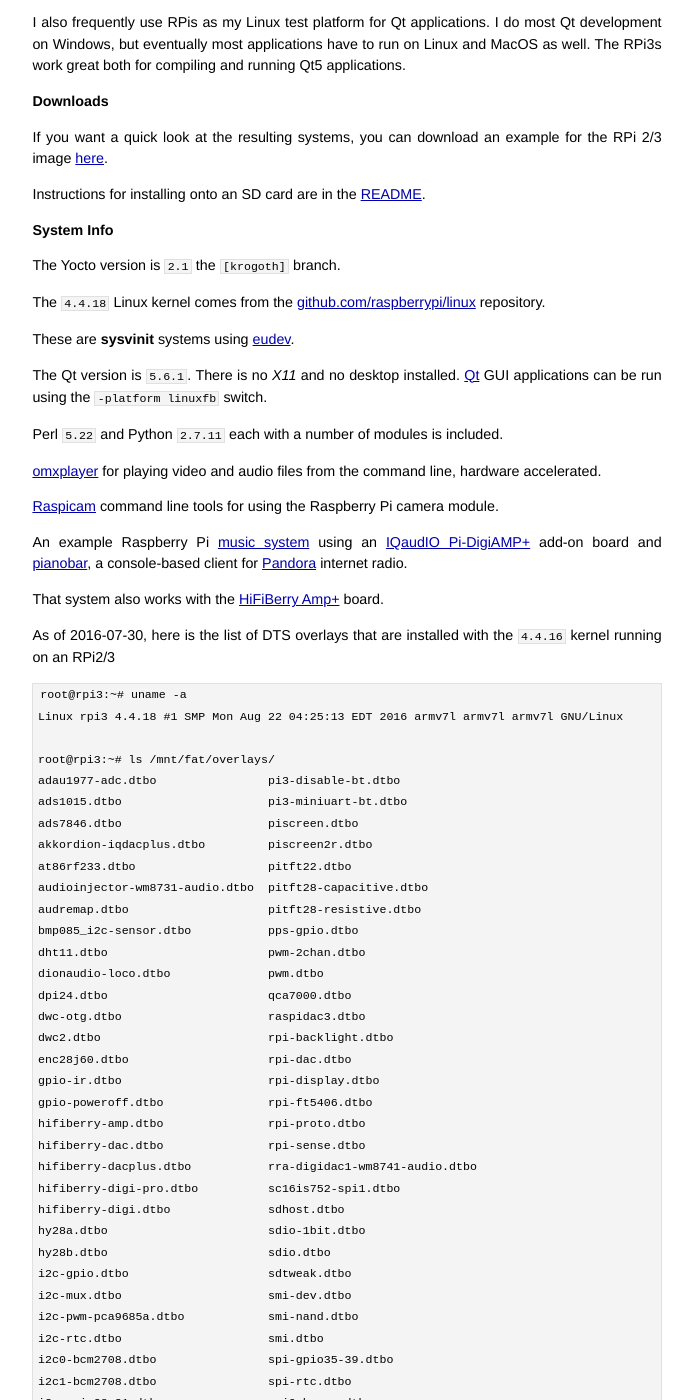
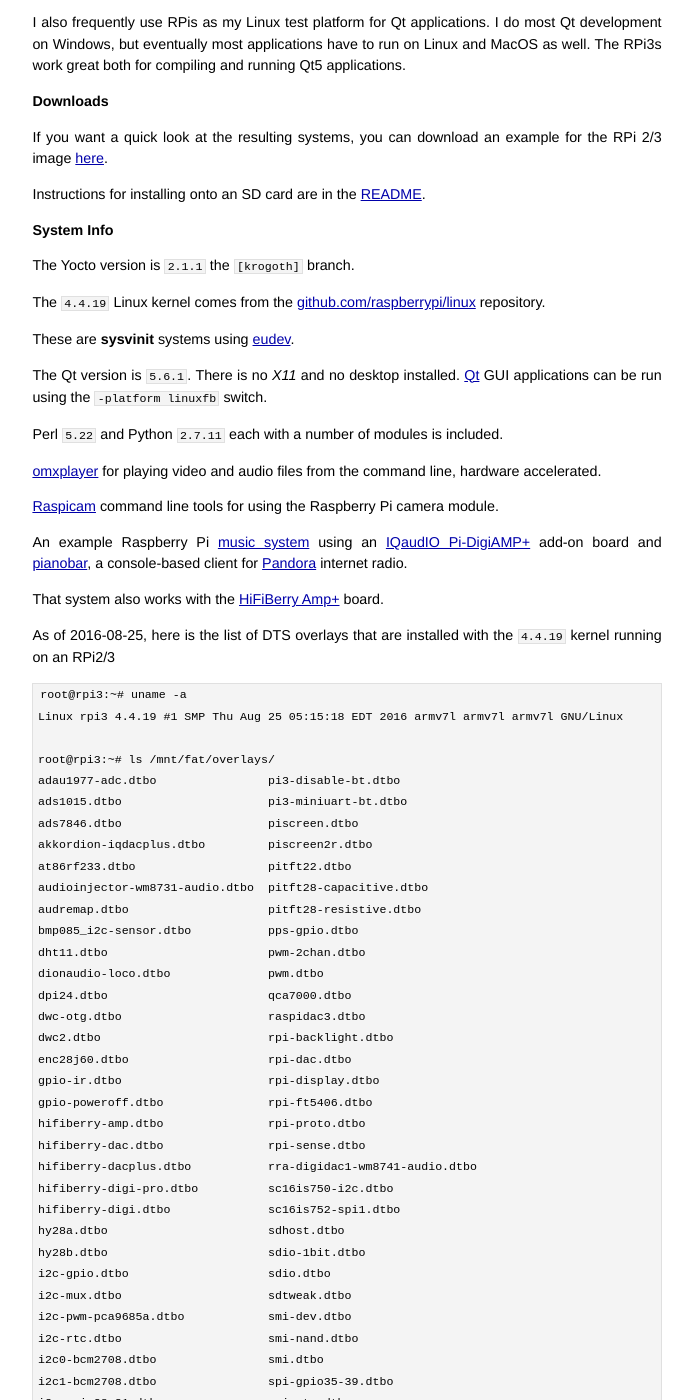
Before and after one commit to jumpnow/jumpnowtek-site, a Jekyll site: the page built from _posts/2015-12-04-Raspberry-Pi-Systems-with-Yocto.md, in a window 1280 px wide and 1400 px high, scrolled down 1145 px. Shown: the whole window, without its empty margins (293-986 px from the left). Built offline with Jekyll 4.4.1, drawn with Linux system fonts in a browser that asks for light colours; some of the changed text lies outside the part shown.

Commit message:
Upgrade rpi doc

```diff
--- a/_posts/2015-12-04-Raspberry-Pi-Systems-with-Yocto.md
+++ b/_posts/2015-12-04-Raspberry-Pi-Systems-with-Yocto.md
@@ -2,7 +2,7 @@
 layout: post
 title: Building Raspberry Pi Systems with Yocto
 description: "Building customized systems for the Raspberry Pi using tools from the Yocto Project"
-date: 2016-08-22 09:54:00
+date: 2016-08-25 07:30:00
 categories: rpi
 tags: [linux, rpi, yocto, rpi2, rpi3, rpi zero, rpi compute]
 ---
@@ -19,7 +19,7 @@
 
 I am using the Yocto [meta-raspberrypi][meta-raspberrypi] layer, but have updated recipes for the Linux kernel, [bootfiles][firmware-repo] and some [userland][userland-repo] components.
 
-I have done some testing with the following boards using the `4.4.18` kernel
+I have done some testing with the following boards using the `4.4.19` kernel
 
 * [RPi3][rpi3-b]
 * [RPi2][rpi2-b]
@@ -59,9 +59,9 @@
 
 ### System Info
 
-The Yocto version is `2.1` the `[krogoth]` branch.
+The Yocto version is `2.1.1` the `[krogoth]` branch.
 
-The `4.4.18` Linux kernel comes from the [github.com/raspberrypi/linux][rpi-kernel] repository.
+The `4.4.19` Linux kernel comes from the [github.com/raspberrypi/linux][rpi-kernel] repository.
 
 These are **sysvinit** systems using [eudev][eudev].
 
@@ -77,10 +77,10 @@
 
 That system also works with the [HiFiBerry Amp+][hifiberry-amp] board.
 
-As of 2016-07-30, here is the list of DTS overlays that are installed with the `4.4.16` kernel running on an RPi2/3
+As of 2016-08-25, here is the list of DTS overlays that are installed with the `4.4.19` kernel running on an RPi2/3
 
     root@rpi3:~# uname -a
-    Linux rpi3 4.4.18 #1 SMP Mon Aug 22 04:25:13 EDT 2016 armv7l armv7l armv7l GNU/Linux
+    Linux rpi3 4.4.19 #1 SMP Thu Aug 25 05:15:18 EDT 2016 armv7l armv7l armv7l GNU/Linux
 
     root@rpi3:~# ls /mnt/fat/overlays/
     adau1977-adc.dtbo                pi3-disable-bt.dtbo
@@ -102,32 +102,31 @@
     hifiberry-amp.dtbo               rpi-proto.dtbo
     hifiberry-dac.dtbo               rpi-sense.dtbo
     hifiberry-dacplus.dtbo           rra-digidac1-wm8741-audio.dtbo
-    hifiberry-digi-pro.dtbo          sc16is752-spi1.dtbo
-    hifiberry-digi.dtbo              sdhost.dtbo
-    hy28a.dtbo                       sdio-1bit.dtbo
-    hy28b.dtbo                       sdio.dtbo
-    i2c-gpio.dtbo                    sdtweak.dtbo
-    i2c-mux.dtbo                     smi-dev.dtbo
-    i2c-pwm-pca9685a.dtbo            smi-nand.dtbo
-    i2c-rtc.dtbo                     smi.dtbo
-    i2c0-bcm2708.dtbo                spi-gpio35-39.dtbo
-    i2c1-bcm2708.dtbo                spi-rtc.dtbo
-    i2s-gpio28-31.dtbo               spi0-hw-cs.dtbo
-    i2s-mmap.dtbo                    spi1-1cs.dtbo
-    iqaudio-dac.dtbo                 spi1-2cs.dtbo
-    iqaudio-dacplus.dtbo             spi1-3cs.dtbo
-    iqaudio-digi-wm8804-audio.dtbo   spi2-1cs.dtbo
-    justboom-dac.dtbo                spi2-2cs.dtbo
-    justboom-digi.dtbo               spi2-3cs.dtbo
-    lirc-rpi.dtbo                    tinylcd35.dtbo
-    mcp23017.dtbo                    uart1.dtbo
-    mcp23s17.dtbo                    vc4-kms-v3d.dtbo
-    mcp2515-can0.dtbo                vga666.dtbo
-    mcp2515-can1.dtbo                w1-gpio-pullup.dtbo
-    mmc.dtbo                         w1-gpio.dtbo
-    mz61581.dtbo                     wittypi.dtbo
-    pi3-act-led.dtbo
-
+    hifiberry-digi-pro.dtbo          sc16is750-i2c.dtbo
+    hifiberry-digi.dtbo              sc16is752-spi1.dtbo
+    hy28a.dtbo                       sdhost.dtbo
+    hy28b.dtbo                       sdio-1bit.dtbo
+    i2c-gpio.dtbo                    sdio.dtbo
+    i2c-mux.dtbo                     sdtweak.dtbo
+    i2c-pwm-pca9685a.dtbo            smi-dev.dtbo
+    i2c-rtc.dtbo                     smi-nand.dtbo
+    i2c0-bcm2708.dtbo                smi.dtbo
+    i2c1-bcm2708.dtbo                spi-gpio35-39.dtbo
+    i2s-gpio28-31.dtbo               spi-rtc.dtbo
+    i2s-mmap.dtbo                    spi0-hw-cs.dtbo
+    iqaudio-dac.dtbo                 spi1-1cs.dtbo
+    iqaudio-dacplus.dtbo             spi1-2cs.dtbo
+    iqaudio-digi-wm8804-audio.dtbo   spi1-3cs.dtbo
+    justboom-dac.dtbo                spi2-1cs.dtbo
+    justboom-digi.dtbo               spi2-2cs.dtbo
+    lirc-rpi.dtbo                    spi2-3cs.dtbo
+    mcp23017.dtbo                    tinylcd35.dtbo
+    mcp23s17.dtbo                    uart1.dtbo
+    mcp2515-can0.dtbo                vc4-kms-v3d.dtbo
+    mcp2515-can1.dtbo                vga666.dtbo
+    mmc.dtbo                         w1-gpio-pullup.dtbo
+    mz61581.dtbo                     w1-gpio.dtbo
+    pi3-act-led.dtbo                 wittypi.dtbo
 
 I've only tested a few
 
```
